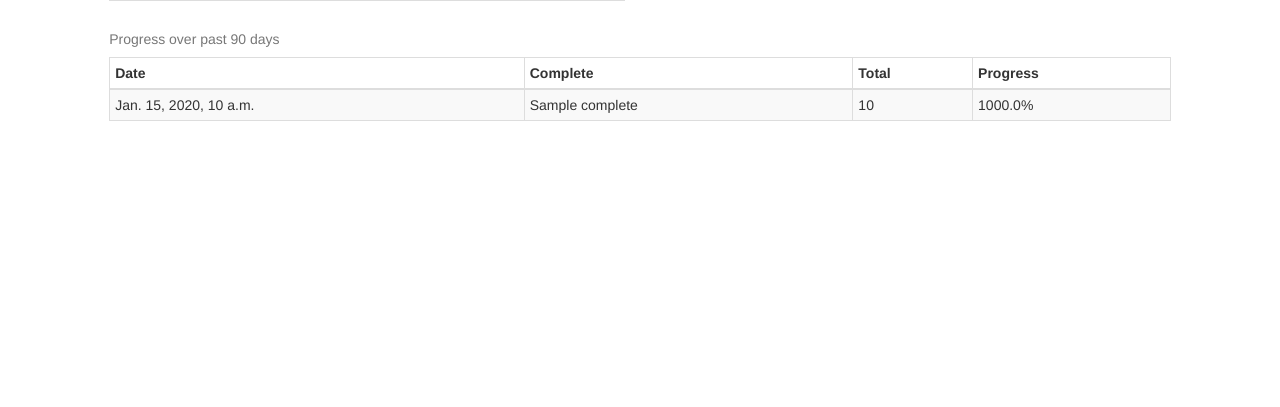
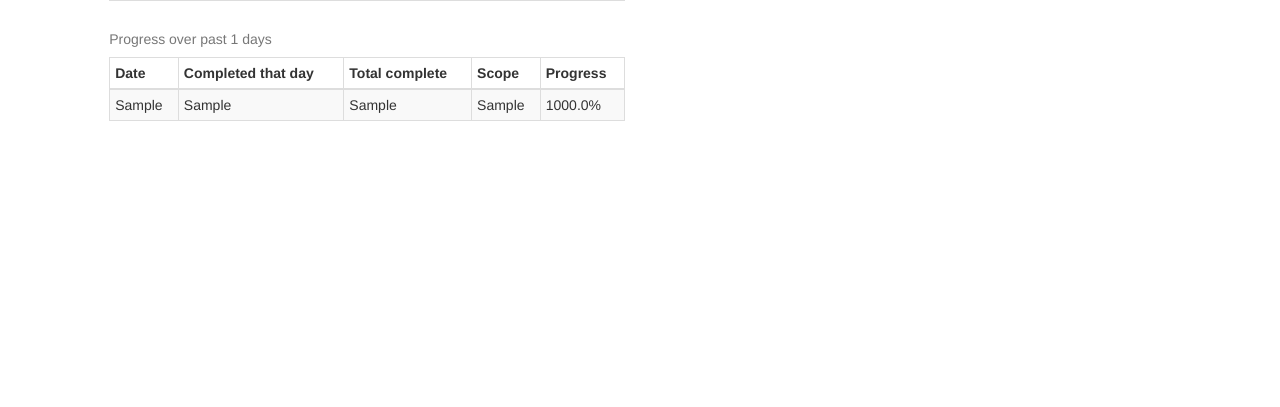
Before and after one commit to cmheisel/project-status-dashboard, a Django app: template dashboard/templates/forecast.html in a window 1280 px wide. Shown: the part 334-741 px from the top of the page. Run offline with Django 3.2, Linux system fonts and the light colour scheme; the template is opened without the code that fills it: most values are stand-ins (such as "Sample title", 1, 10 or a date in 2020); some libraries are stand-ins or nearby versions.

Commit message:
More tweaks to the display

```diff
--- a/dashboard/templates/forecast.html
+++ b/dashboard/templates/forecast.html
@@ -11,9 +11,9 @@
 
 <div class="col-md-6" style="padding-left: 0px">
   <h2>Forecasts</h2>
-  {% for days, percentiles in forecasts.items %}
+  {% for days, forecast in forecasts.items %}
   <table class="table table-striped table-bordered table-hover table-condensed" id="forecasts">
-    <caption>Based on the last {{ days }} days performance</caption>
+    <caption>Based on the last {{ days }} days performance with {{ forecast.scope }} tickets remaining</caption>
     <thead class="thead">
       <tr>
         <th>Percentile</th>
@@ -22,40 +22,46 @@
     </thead>
     <tbody>
       <tr>
-        <td>95th</td><td>{{ percentiles.2 }}</td>
+        <td>95th</td><td>{{ forecast.percentiles.2 }}</td>
       </tr>
       <tr>
-        <td>75th</td><td>{{ percentiles.1 }}</td>
+        <td>75th</td><td>{{ forecast.percentiles.1 }}</td>
       </tr>
       <tr>
-        <td>95th</td><td>{{ percentiles.0 }}</td>
+        <td>50th</td><td>{{ forecast.percentiles.0 }}</td>
       </tr>
     </tbody>
   </table>
   {% endfor %}
+
+  <table class="table table-striped table-bordered table-hover table-condensed" id="project_history">
+    <caption>Progress over past {{ recent_history|length }} days</caption>
+      <thead class="thead">
+        <tr>
+          <th>Date</th>
+          <th>Completed that day</th>
+          <th>Total complete</th>
+          <th>Scope</th>
+          <th>Progress</th>
+        </tr>
+      </thead>
+      <tbody>
+      {% for history in recent_history %}
+        <tr>
+          <td>{{ history.0 }}</td>
+          <td>{{ history.1 }}</td>
+          <td>{{ history.2 }}</td>
+          <td>{{ history.3 }}</td>
+          <td>{{ history.4|percentage }}</td>
+        </tr>
+      {% endfor %}
+      </tbody>
+  </table>
+
 </div>
 
 <div class="col-md-6" style="padding-right: 0px">Other Half here</div>
 
 
-<table class="table table-striped table-bordered table-hover table-condensed" id="project_history">
-  <caption>Progress over past 90 days</caption>
-    <thead class="thead">
-      <tr>
-        <th>Date</th>
-        <th>Complete</th>
-        <th>Total</th>
-        <th>Progress</th>
-      </tr>
-    </thead>
-    <tbody>
-    {% for summary in filter_summaries %}
-      <tr>
-        <td>{{ summary.created_on }}</td>
-        <td>{{ summary.complete }}</td>
-        <td>{{ summary.total }}</td>
-        <td>{{ summary.pct_complete|percentage }}</td>
-    {% endfor %}
-    </tbody>
-</table>
+
 {% endblock content %}
```
Also changed, not shown: dashboard/tests/test_views.py (+19 -6 lines), dashboard/views.py (+16 -5 lines).
